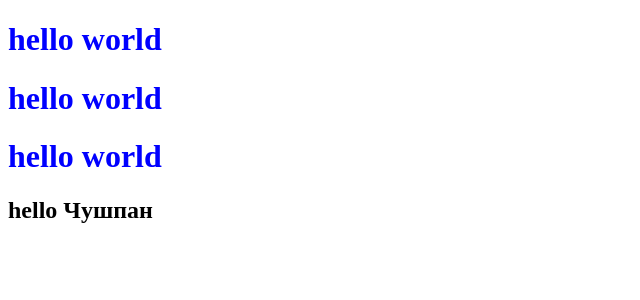
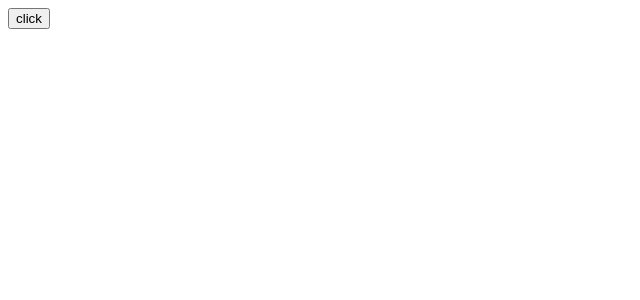
Before and after one commit to javoxhr/TapGems, a Vue app: page / in a window 1280 px wide. Shown: the top 300 px of the page, without its empty margins (0-640 px from the left). Built offline with nearby package versions, Linux system fonts and the light colour scheme.

Commit message:
new button

```diff
--- a/src/assets/scss/main.scss
+++ b/src/assets/scss/main.scss
@@ -1,3 +1,11 @@
-h1 {
-    color: blue;
+@media (hover: hover) {
+    button:hover {
+        background-color: red;
+    }
 }
+
+@media (hover: none) {
+    button:active {
+        background-color: red;
+    }
+}
--- a/src/views/HomeView.vue
+++ b/src/views/HomeView.vue
@@ -1,9 +1,6 @@
 <template>
   <main>
-    <h1>hello world</h1>
-    <h1>hello world</h1>
-    <h1>hello world</h1>
-    <h2>hello Чушпан</h2>
+    <button>click</button>
   </main>
 </template>
 
```
